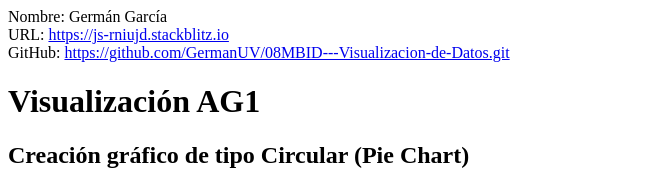
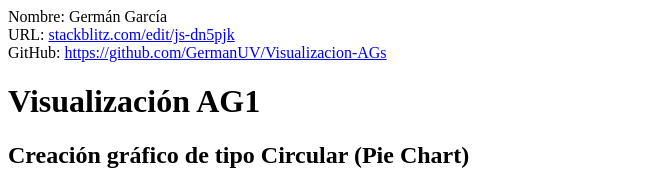
Before and after one commit to GermanUV/Visualizacion-AGs, a website: page index.html in a window 1280 px wide. Shown: the top 170 px of the page, without its empty margins (0-663 px from the left). Drawn offline with Linux system fonts and the light colour scheme.

Commit message:
1 file modified

```diff
--- a/index.html
+++ b/index.html
@@ -2,13 +2,13 @@
 <span class="negrita">Nombre: </span>Germán García
 <br />
 <span class="negrita">URL:</span>
-  <a href="https://js-rniujd.stackblitz.io" target="blank">
-    https://js-rniujd.stackblitz.io
+  <a href="stackblitz.com/edit/js-dn5pjk" target="blank">
+    stackblitz.com/edit/js-dn5pjk
   </a>
 <br />
 <span class="negrita">GitHub:</span>
-<a href="https://github.com/GermanUV/08MBID---Visualizacion-de-Datos.git" target="blank">
-  https://github.com/GermanUV/08MBID---Visualizacion-de-Datos.git
+<a href="https://github.com/GermanUV/Visualizacion-AGs" target="blank">
+  https://github.com/GermanUV/Visualizacion-AGs
 </a>
 <h1>Visualización AG1</h1>
 
```
